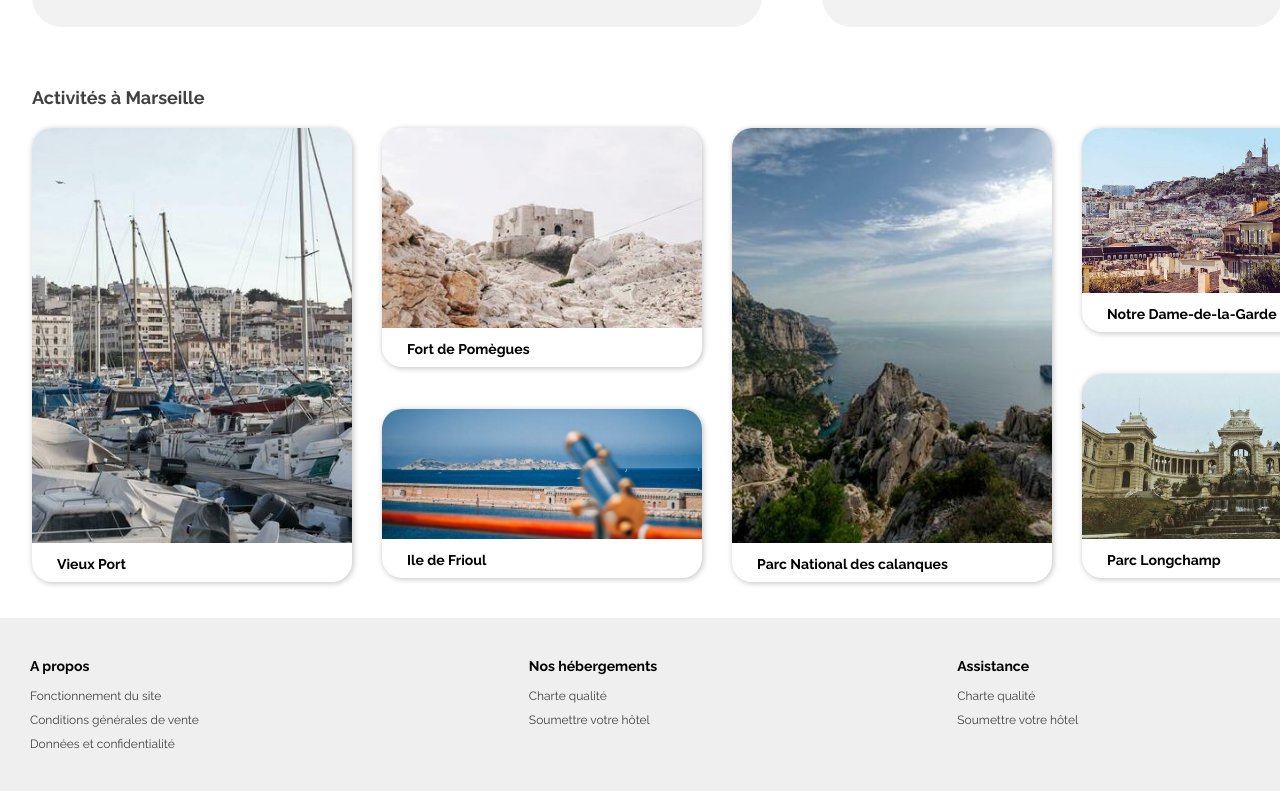
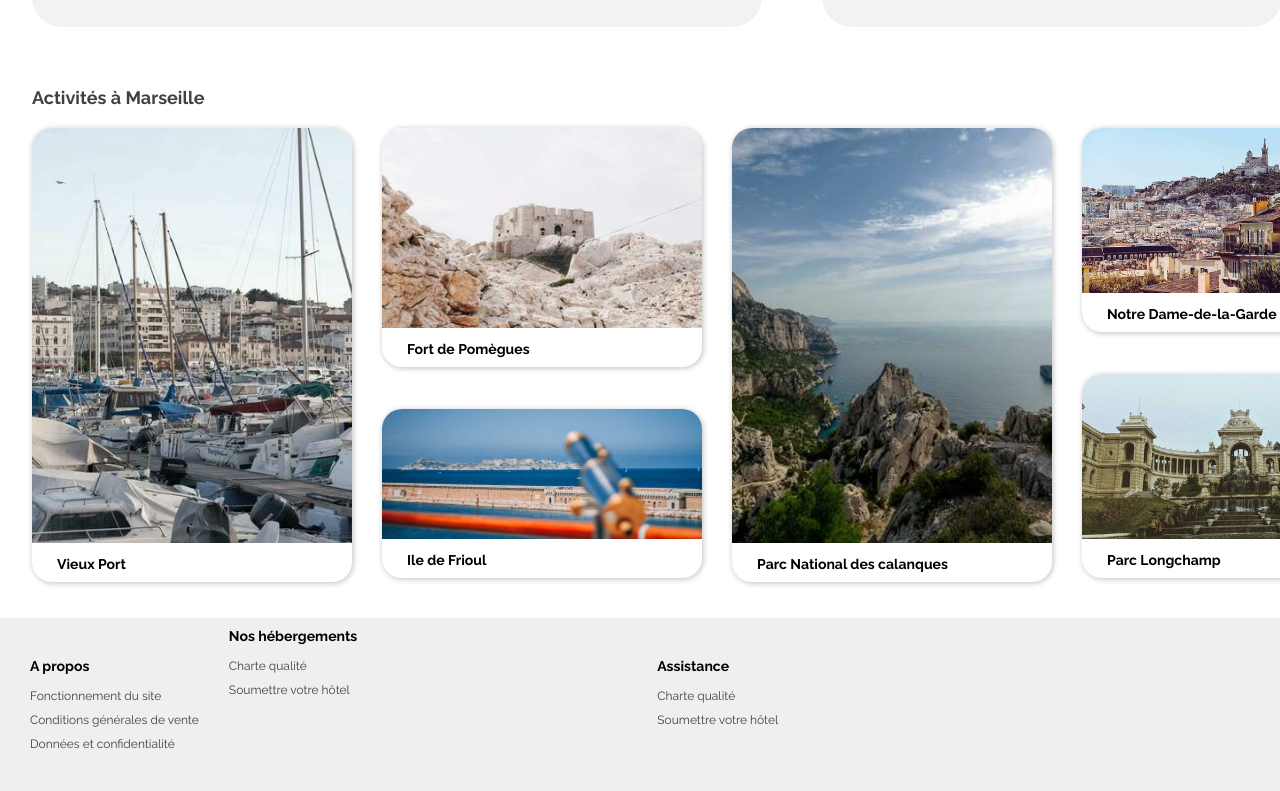
Before and after one commit to Nekochan977/NadjaTalaouitMockli_2_20042021, a plain HTML site: page index.html in a window 1280 px wide. Shown: the part 1249-2040 px from the top of the page. Drawn offline with Linux system fonts and the light colour scheme.

Commit message:
Correction de coquilles

```diff
--- a/index.html
+++ b/index.html
@@ -282,7 +282,7 @@
         </div>  <!-- END OF A PROPOS -->
 
         <!-- NOS HEBERGEMENTS -->
-        <div class="nos-herbergements">
+        <div class="nos-hebergements">
             <h3>Nos hébergements</h3>
             <ul>
                 <li><a href="#">Charte qualité</a></li>
```
